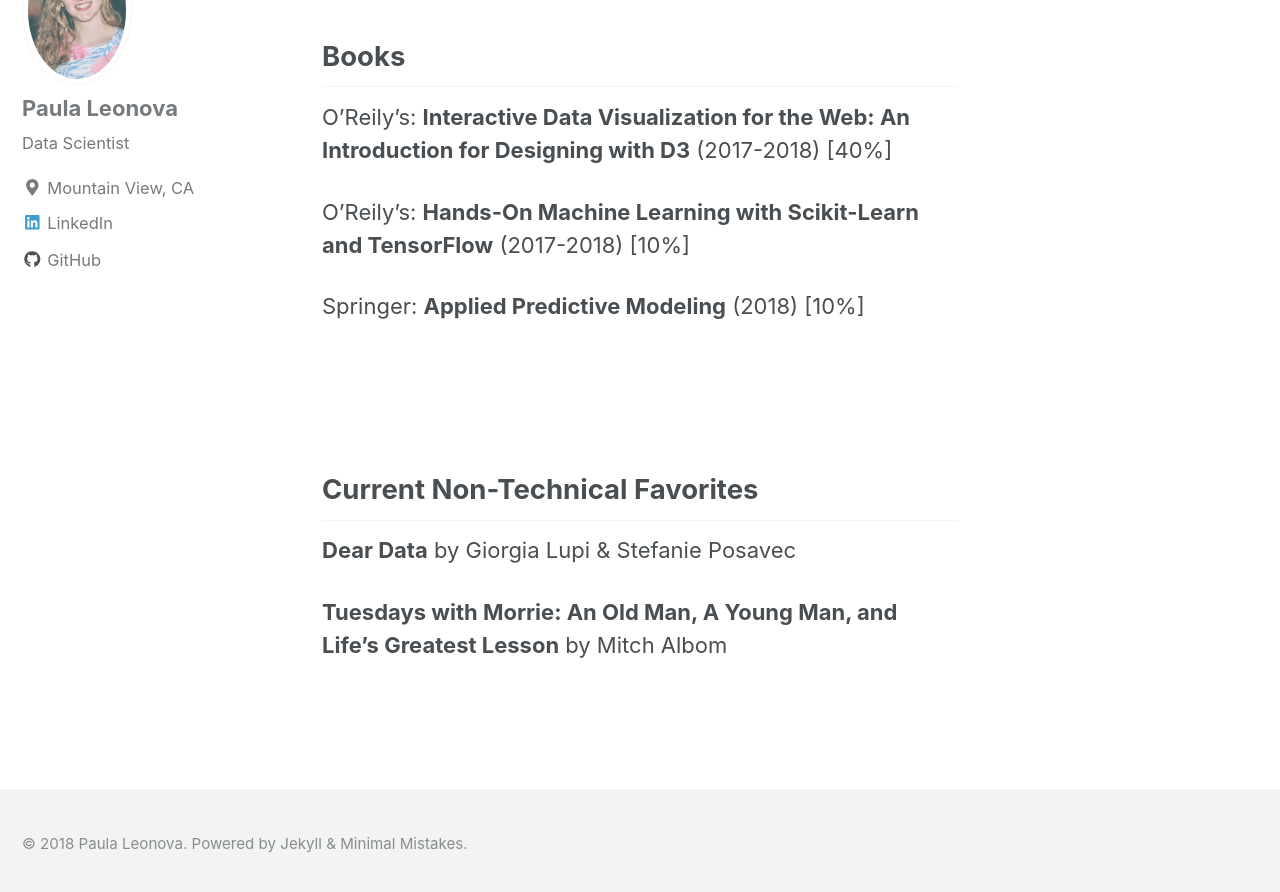
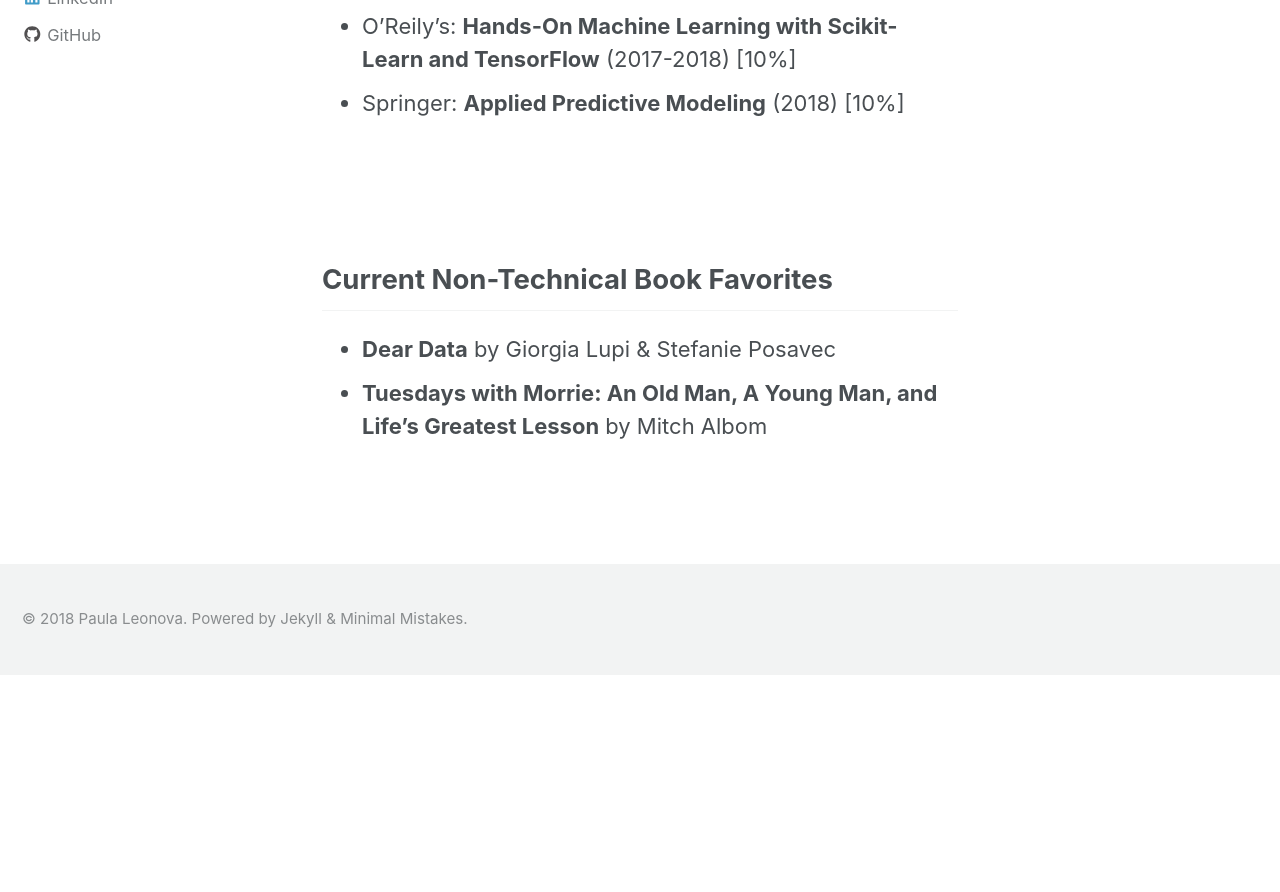
Before and after one commit to pleonova/pleonova.github.io, a Jekyll site: the page built from _pages/about.md, in a window 1280 px wide and 900 px high, scrolled down 2306 px. Shown: the top 892 px of the window. Built offline with Jekyll 4.4.1, drawn with Linux system fonts in a browser that asks for light colours; nearby versions of some CDN libraries; after the commit the page ends 2981 px from its top, so only the background shows below that.

Commit message:
Add bullets to about page

```diff
--- a/_pages/about.md
+++ b/_pages/about.md
@@ -9,7 +9,7 @@
 
 ## My Background
 
-<img src="{{ site.url }}{{ site.baseurl }}/images/my-background2.jpg" alt="">
+<img src="{{ site.url }}{{ site.baseurl }}/images/my-background3.jpg" alt="">
 
 
 I started my career in Stata and R and have transitioned to Python in the last couple of years.  I frequently use both the python visualization libraries (`matplotlib` and `seaborn`) as well as statistical/machine learning packages (`sklearn` and `statsmodel`). In addition to exploring data and creating models in Python and R, I am also familiar with various business intelligence tools such as Looker, Tableau and Chartio and have created dozens of dashboards.
@@ -17,45 +17,28 @@
 <br /><br />
 
 ## Completed Online Courses
-
 - Udacity: **Intro to Inferential Statistics** (2018)
 - Data School: **Machine Learning with Text in Python** (2018)
 - Udacity: **Intro to Descriptive Statistics** (2017)
 - Udacity: **A/B Testing** (2017)
-
-Udacity: **How to Use Git and Github** (2016)
-
-Stanford Online: **SQL** (2016)
-
-Udemy: **Javascript - Understanding the Weird Parts** (2015) [40%]
-
-Edx: **Supply Chain and Logistics Fundamentals** (2015) [30%]
-
-Udemy: **Ultimate Guide to Funnel Optimization** (2014)
-
-Udemy: **SQL Database for Beginners** (2014)
-
-Coursera: **Stanford's Machine Learning** (2013)
-
-Coursera: **Johns Hopkins Data Analysis** (2013)
-
-Coursera: **Johns Hopkins Computing for Data Analysis** (2013)
+- Udacity: **How to Use Git and Github** (2016)
+- Stanford Online: **SQL** (2016)
+- Udemy: **Javascript - Understanding the Weird Parts** (2015) [40%]
+- Edx: **Supply Chain and Logistics Fundamentals** (2015) [30%]
+- Udemy: **Ultimate Guide to Funnel Optimization** (2014)
+- Udemy: **SQL Database for Beginners** (2014)
+- Coursera: **Stanford's Machine Learning** (2013)
+- Coursera: **Johns Hopkins Data Analysis** (2013)
+- Coursera: **Johns Hopkins Computing for Data Analysis** (2013)
 
 
 ## Books
-
-O'Reily's: **Interactive Data Visualization for the Web: An Introduction for Designing with D3** (2017-2018)  [40%]
-
-O'Reily's: **Hands-On Machine Learning with Scikit-Learn and TensorFlow** (2017-2018) [10%]
-
-Springer: **Applied Predictive Modeling** (2018) [10%]
+- O'Reily's: **Interactive Data Visualization for the Web: An Introduction for Designing with D3** (2017-2018)  [40%]
+- O'Reily's: **Hands-On Machine Learning with Scikit-Learn and TensorFlow** (2017-2018) [10%]
+- Springer: **Applied Predictive Modeling** (2018) [10%]
 
 <br /><br />
 
-
-
-## Current Non-Technical Favorites
-
-**Dear Data** by Giorgia Lupi & Stefanie Posavec
-
-**Tuesdays with Morrie: An Old Man, A Young Man, and Life's Greatest Lesson** by Mitch Albom
+## Current Non-Technical Book Favorites
+- **Dear Data** by Giorgia Lupi & Stefanie Posavec
+- **Tuesdays with Morrie: An Old Man, A Young Man, and Life's Greatest Lesson** by Mitch Albom
```
Also changed, not shown: images/my-background3.JPG (added).
